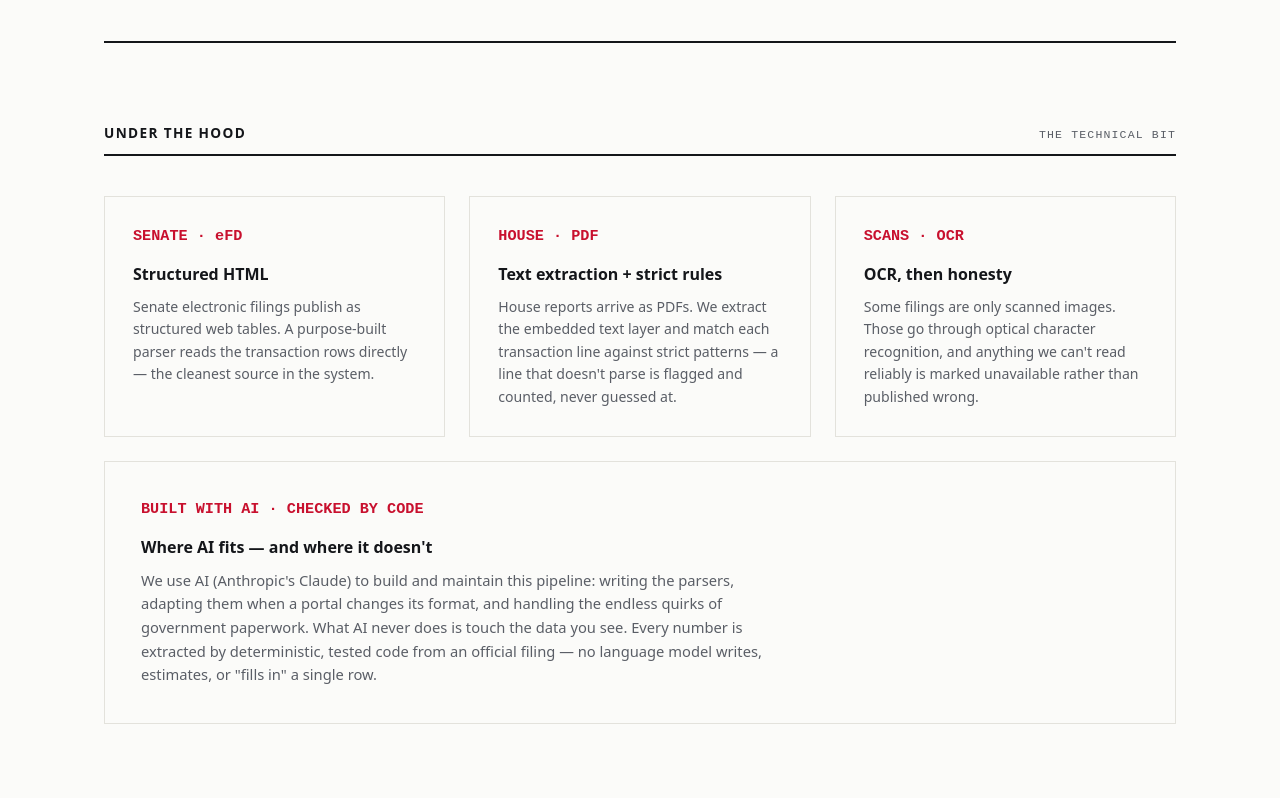
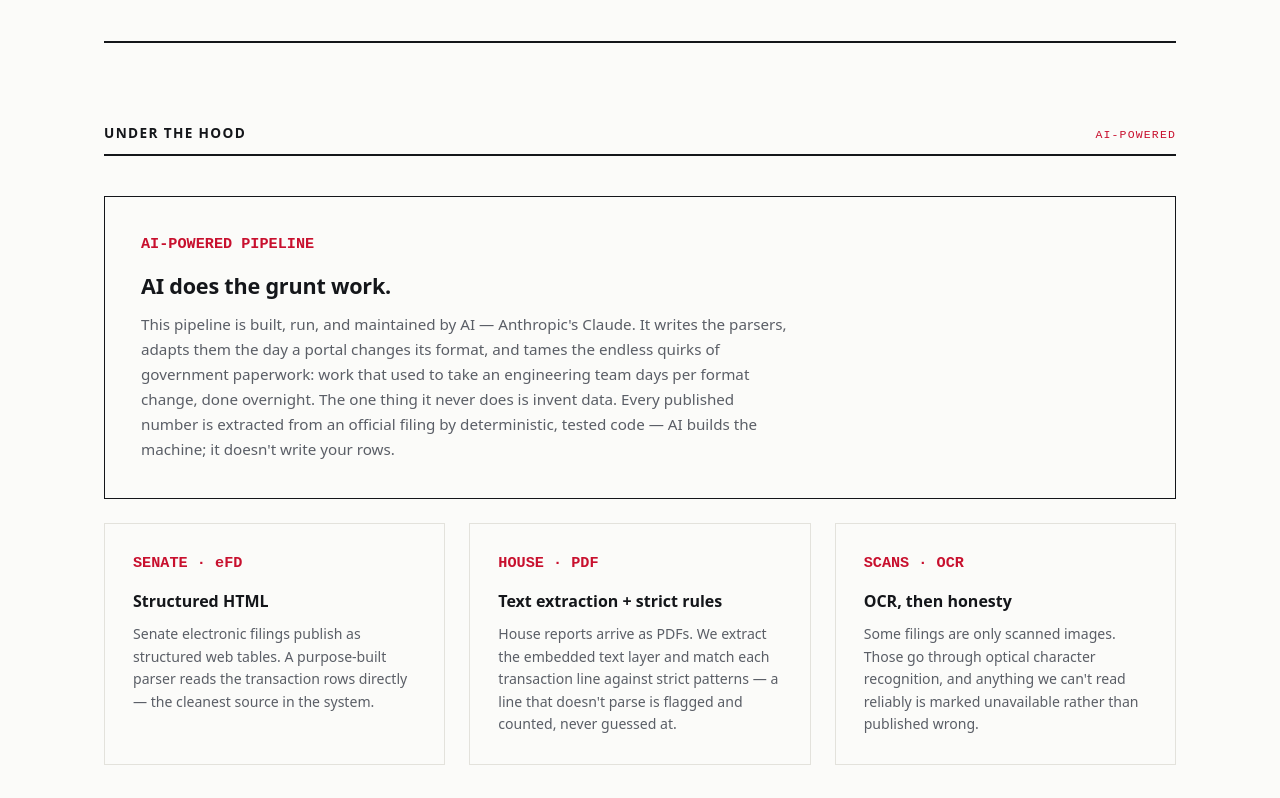
Before and after one commit to SDaian/crush-monitoring, an Astro site in the folder landing/: page /how-it-works in a window 1280 px wide. Shown: the part 1502-2300 px from the top of the page. Built offline with nearby package versions, Linux system fonts and the light colour scheme; Astro itself is replaced by a stand-in of ours.

Commit message:
Landing: lead with AI in the Under-the-hood section (#76)
AI is a selling point, not fine print: the section tag reads AI-powered,
and the AI statement moves above the parser cards as an ink-bordered
feature block headlined 'AI does the grunt work.' The honesty boundary
stays as the kicker (deterministic, tested code produces every published
number). The homepage 02-Structure teaser card now mentions the AI-built
parsers too.


Claude-Session: https://claude.ai/code/session_01HQvFd7WTwRZUoyc5A8CUsQ

Co-authored-by: Claude <noreply@anthropic.com>

```diff
--- a/landing/src/pages/how-it-works.astro
+++ b/landing/src/pages/how-it-works.astro
@@ -133,11 +133,27 @@ const description =
         <h2 class="text-[.85rem] font-extrabold uppercase tracking-[.1em]">
           Under the hood
         </h2>
-        <span class="mono text-[.72rem] uppercase tracking-[.1em] text-ink-soft">
-          The technical bit
+        <span class="mono text-[.72rem] uppercase tracking-[.1em] text-stamp">
+          AI-powered
         </span>
       </div>
-      <div class="mt-10 grid grid-cols-3 gap-6 max-[760px]:grid-cols-1">
+      <div class="mt-10 border border-ink p-7 md:p-9">
+        <div class="def-k">AI-POWERED PIPELINE</div>
+        <h3 class="mt-3.5 mb-2.5 text-[1.35rem] font-extrabold tracking-[-0.01em]">
+          AI does the grunt work.
+        </h3>
+        <p class="max-w-[75ch] text-[.95rem] leading-[1.65] text-pretty text-ink-soft">
+          This pipeline is built, run, and maintained by AI — Anthropic's
+          Claude. It writes the parsers, adapts them the day a portal changes
+          its format, and tames the endless quirks of government paperwork:
+          work that used to take an engineering team days per format change,
+          done overnight. The one thing it never does is invent data. Every
+          published number is extracted from an official filing by
+          deterministic, tested code — AI builds the machine; it doesn't
+          write your rows.
+        </p>
+      </div>
+      <div class="mt-6 grid grid-cols-3 gap-6 max-[760px]:grid-cols-1">
         <div class="def">
           <div class="def-k">SENATE · eFD</div>
           <h3>Structured HTML</h3>
@@ -165,20 +181,6 @@ const description =
             marked unavailable rather than published wrong.
           </p>
         </div>
-      </div>
-      <div class="mt-6 border border-rule p-7 md:p-9">
-        <div class="def-k">BUILT WITH AI · CHECKED BY CODE</div>
-        <h3 class="mt-3.5 mb-2.5 text-base font-extrabold">
-          Where AI fits — and where it doesn't
-        </h3>
-        <p class="max-w-[75ch] text-[.92rem] leading-[1.6] text-pretty text-ink-soft">
-          We use AI (Anthropic's Claude) to build and maintain this pipeline:
-          writing the parsers, adapting them when a portal changes its format,
-          and handling the endless quirks of government paperwork. What AI
-          never does is touch the data you see. Every number is extracted by
-          deterministic, tested code from an official filing — no language
-          model writes, estimates, or "fills in" a single row.
-        </p>
       </div>
     </section>
 
--- a/landing/src/pages/index.astro
+++ b/landing/src/pages/index.astro
@@ -237,10 +237,11 @@ const description =
           <span class="mono mb-3 block text-[.7rem] uppercase tracking-[.1em] text-stamp"
             >02 · Structure</span
           >
-          <h3 class="mb-2.5 text-base font-extrabold">Cleaned and comparable</h3>
+          <h3 class="mb-2.5 text-base font-extrabold">Cleaned by AI-built parsers</h3>
           <p class="text-[.92rem] leading-[1.6] text-pretty text-ink-soft">
-            Tickers normalized, amounts bucketed, filing lag computed — so
-            every trade is comparable across members and time.
+            Our AI-maintained pipeline normalizes tickers, buckets amounts,
+            and computes the filing lag — so every trade is comparable across
+            members and time.
           </p>
         </div>
         <div>
```
